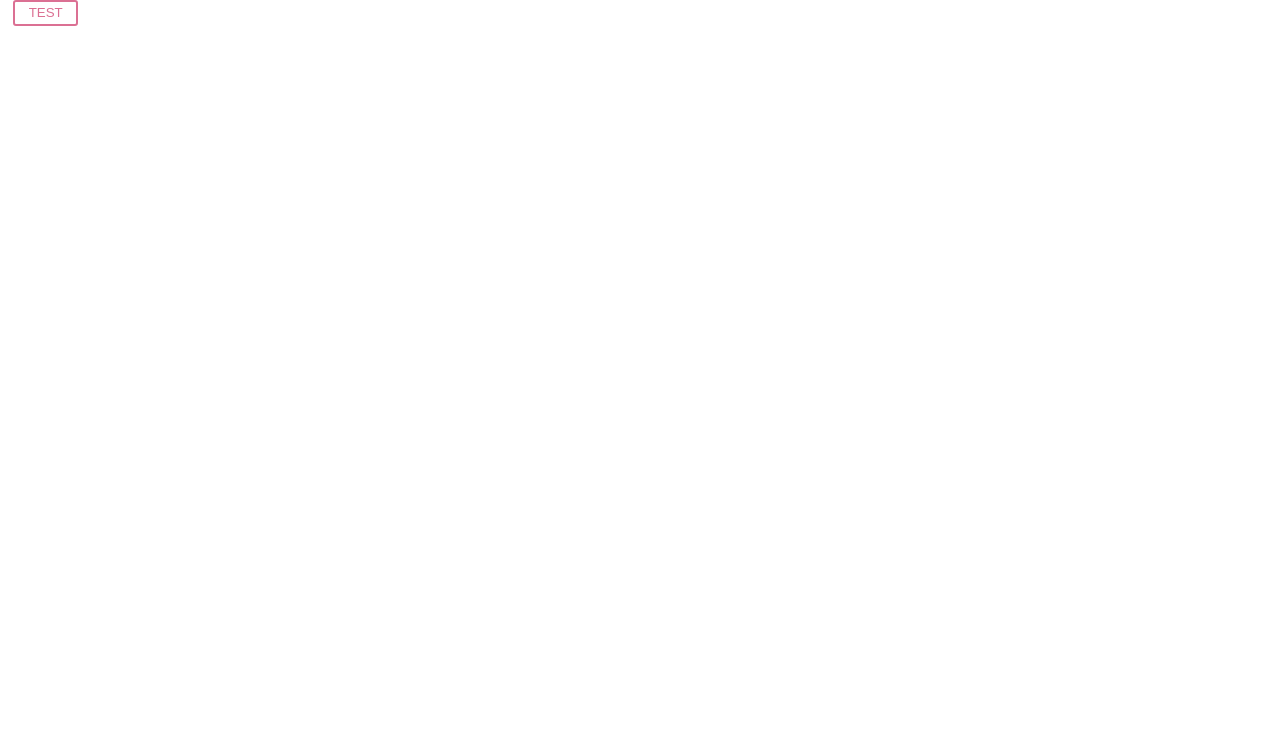
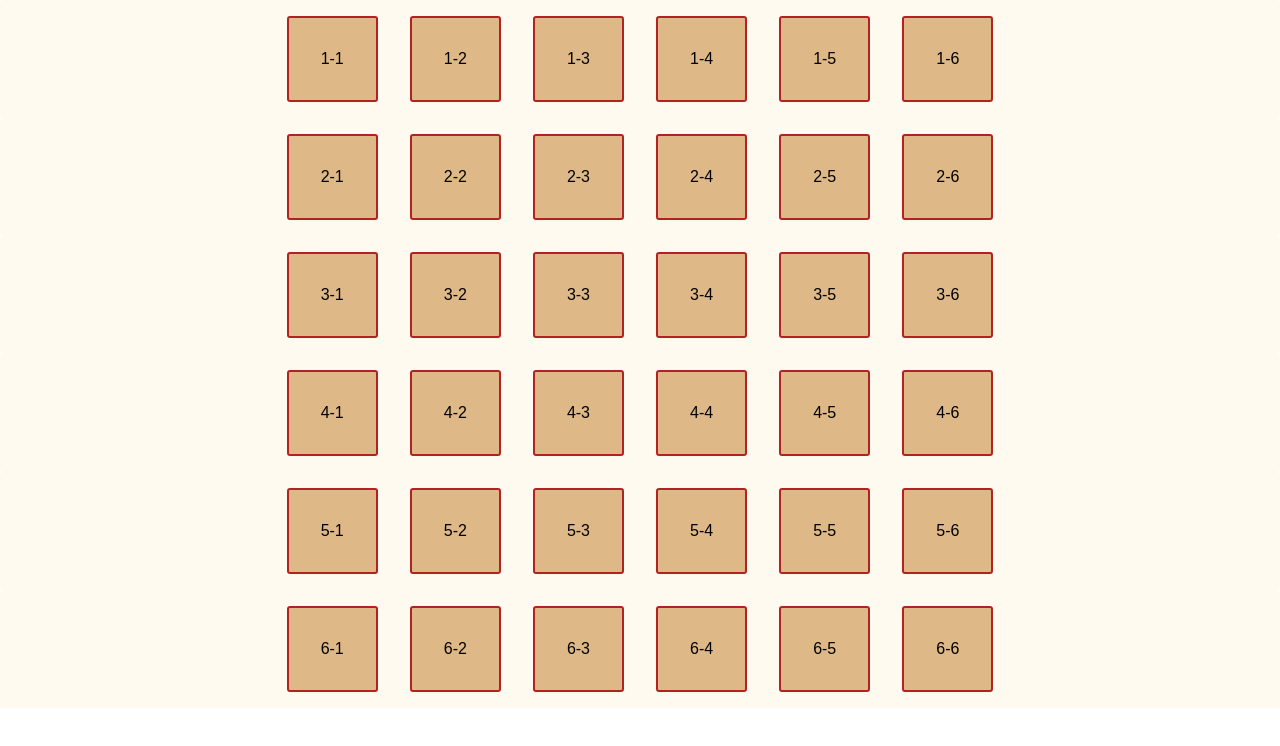
Before and after one commit to afrz/master-of-puppets, a React (Create React App) app: page / in a window 1280 px wide. Shown: the top 746 px of the page. Built offline with nearby package versions, Linux system fonts and the light colour scheme; the HTML template or start-up script is replaced by a standard one.

Commit message:
create basic board

```diff
--- a/src/App.jsx
+++ b/src/App.jsx
@@ -1,12 +1,13 @@
 import React from "react";
 
 import Board from "./components/Board";
+import { getGame } from "./logic/store";
 
 export default class App extends React.Component {
   render() {
     return (
       <div className="app">
-        <Board />
+        <Board grid={getGame()} />
       </div>
     );
   }
--- a/src/components/Board.jsx
+++ b/src/components/Board.jsx
@@ -2,18 +2,44 @@ import React from "react";
 
 import styled from "styled-components";
 
-const Button = styled.button`
+const TileContainer = styled.div`
   border-radius: 3px;
-  padding: 0.25em 1em;
-  margin: 0 1em;
-  background: transparent;
-  color: palevioletred;
-  border: 2px solid palevioletred;
+  border: 2px solid firebrick;
+  padding: 2em;
+  margin: 1em;
+  color: black;
+  background: burlywood;
+
+  &:hover {
+    background: firebrick;
+  }
 `;
 
-const Board = () => (
+const Tile = ({ label }) => <TileContainer>{label}</TileContainer>;
+
+const FlexRow = styled.div`
+  display: flex;
+  flex-direction: row;
+  justify-content: center;
+  background: floralwhite;
+  border-radius: 3px;
+  padding: 0;
+  margin: 0;
+`;
+
+const TileRow = ({ row }) => (
+  <FlexRow>
+    {row.map((col, index) => {
+      return <Tile key={index} label={col.name} />;
+    })}
+  </FlexRow>
+);
+
+const Board = ({ grid }) => (
   <div>
-    <Button>TEST</Button>
+    {grid.map((row, index) => {
+      return <TileRow key={index} row={row} />;
+    })}
   </div>
 );
 
--- /dev/null
+++ b/src/logic/store.js
@@ -0,0 +1,15 @@
+const grid = [];
+
+for (let i = 1; i <= 6; i++) {
+  const row = [];
+
+  for (let j = 1; j <= 6; j++) {
+    row.push({ name: `${i}-${j}` });
+  }
+
+  grid.push(row);
+}
+
+export function getGame() {
+  return grid;
+}
```
Also changed, not shown: src/logic/action.js (added).
